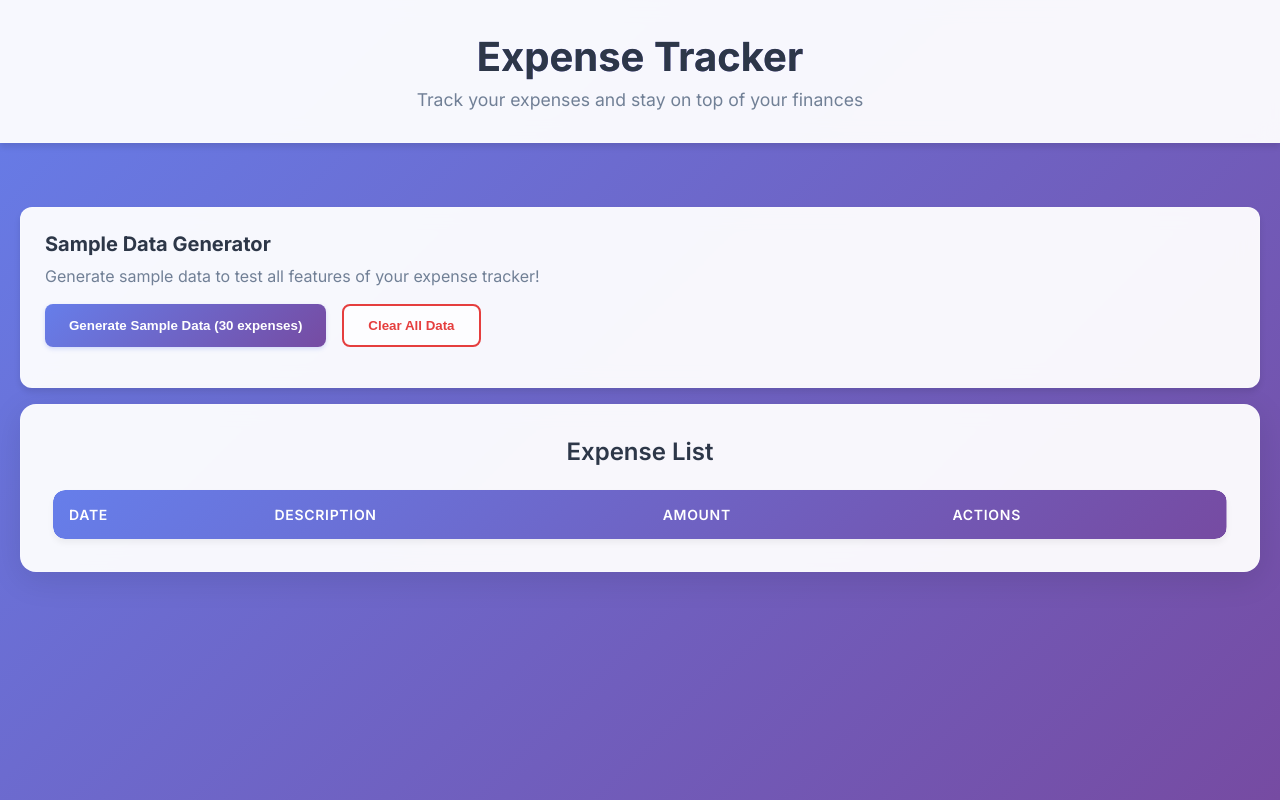
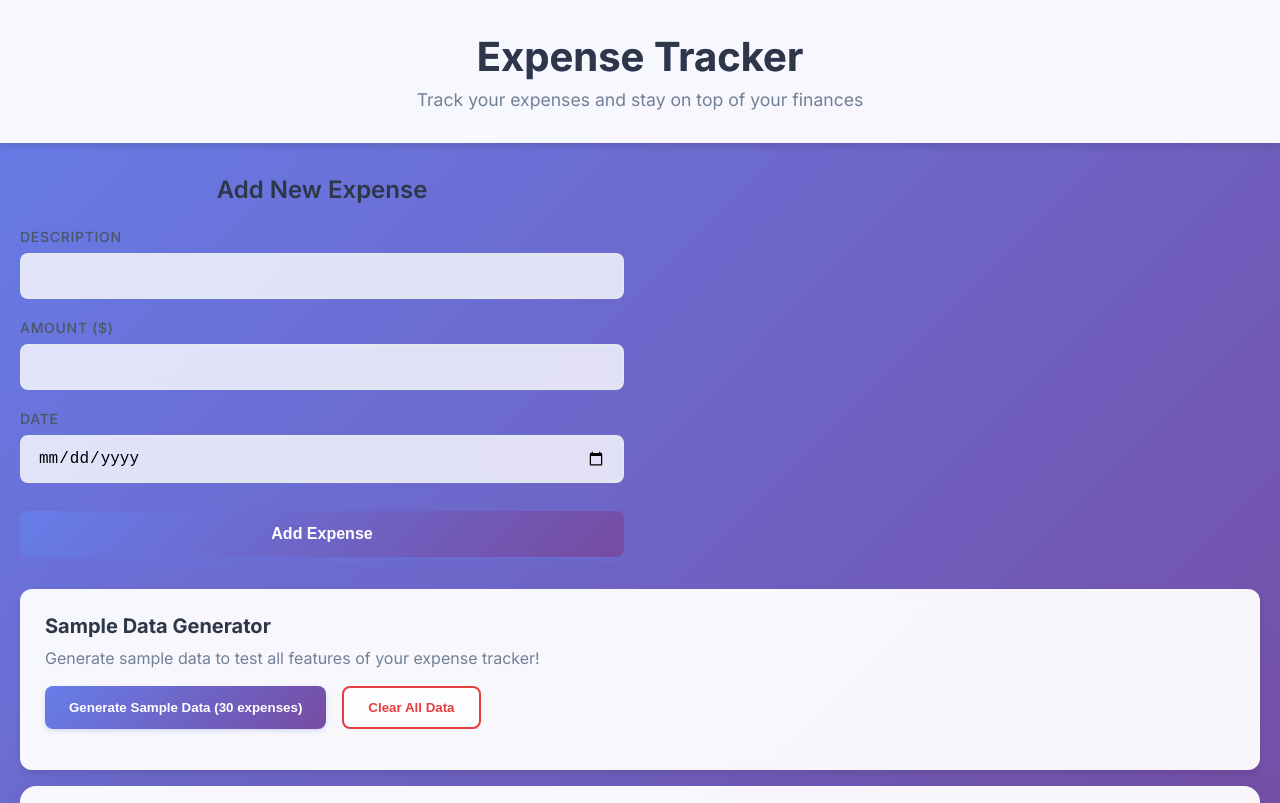
Before and after one commit to ferdamano/expense-tracker, a React (Create React App) app: page / in a window 1280 px wide. Shown: the top 803 px of the page. Built offline with nearby package versions, Linux system fonts and the light colour scheme.

Commit message:
initial work on expense form

```diff
--- a/src/App.js
+++ b/src/App.js
@@ -1,7 +1,8 @@
 import React, { useState, useEffect } from "react";
 import "./App.css";
+import DataGenerator from "./components/DataGenerator";
+import ExpenseForm from "./components/ExpenseForm";
 import ExpenseList from "./components/ExpenseList";
-import DataGenerator from "./components/DataGenerator";
 
 function App() {
   const [expenses, setExpenses] = useState([]);
@@ -50,12 +51,13 @@ function App() {
         <div className="container">
           <div className="app-grid">
             <div className="form-section">
+              <ExpenseForm onAddExpense={addExpense} />
             </div>
             <div className="stats-section"></div>
           </div>
           {expenses.length === 0 && (
-             <DataGenerator onDataGenerated={handleDataGenerated} />
-           )}
+            <DataGenerator onDataGenerated={handleDataGenerated} />
+          )}
           <div className="list-section">
             <ExpenseList expenses={expenses} />
           </div>
--- /dev/null
+++ b/src/components/ExpenseForm.css
@@ -0,0 +1,104 @@
+.expense-form {
+  width: 100%;
+}
+
+.expense-form h2 {
+  font-size: 1.5rem;
+  font-weight: 600;
+  color: #2d3748;
+  margin-bottom: 1.5rem;
+  text-align: center;
+}
+
+.expense-form form {
+  display: flex;
+  flex-direction: column;
+  gap: 1.25rem;
+}
+
+.form-group {
+  display: flex;
+  flex-direction: column;
+  gap: 0.5rem;
+}
+
+.form-group label {
+  font-weight: 500;
+  color: #4a5568;
+  font-size: 0.875rem;
+  text-transform: uppercase;
+  letter-spacing: 0.05em;
+}
+
+.form-group input {
+  padding: 0.75rem 1rem;
+  border: 2px solid #e2e8f0;
+  border-radius: 8px;
+  font-size: 1rem;
+  transition: all 0.2s ease;
+  background: rgba(255, 255, 255, 0.8);
+  backdrop-filter: blur(10px);
+}
+
+.form-group input:focus {
+  outline: none;
+  border-color: #667eea;
+  box-shadow: 0 0 0 3px rgba(102, 126, 234, 0.1);
+  background: rgba(255, 255, 255, 0.95);
+}
+
+.form-group input::placeholder {
+  color: #a0aec0;
+}
+
+.submit-btn {
+  display: flex;
+  align-items: center;
+  justify-content: center;
+  gap: 0.5rem;
+  padding: 0.875rem 1.5rem;
+  background: linear-gradient(135deg, #667eea 0%, #764ba2 100%);
+  color: white;
+  border: none;
+  border-radius: 8px;
+  font-size: 1rem;
+  font-weight: 600;
+  cursor: pointer;
+  transition: all 0.2s ease;
+  margin-top: 0.5rem;
+  box-shadow: 0 4px 6px rgba(102, 126, 234, 0.25);
+}
+
+.submit-btn:hover {
+  transform: translateY(-2px);
+  box-shadow: 0 6px 12px rgba(102, 126, 234, 0.35);
+}
+
+.submit-btn:active {
+  transform: translateY(0);
+}
+
+.submit-btn svg {
+  transition: transform 0.2s ease;
+}
+
+.submit-btn:hover svg {
+  transform: rotate(90deg);
+}
+
+/* Responsive Design */
+@media (max-width: 768px) {
+  .expense-form h2 {
+    font-size: 1.25rem;
+  }
+
+  .form-group input {
+    padding: 0.625rem 0.875rem;
+    font-size: 0.875rem;
+  }
+
+  .submit-btn {
+    padding: 0.75rem 1.25rem;
+    font-size: 0.875rem;
+  }
+}
--- /dev/null
+++ b/src/components/ExpenseForm.js
@@ -0,0 +1,62 @@
+import React, { useState } from "react";
+import './ExpenseForm.css';
+
+const ExpenseForm = ({ onAddExpense }) => {
+  const [description, setDescription] = useState("");
+  const [amount, setAmount] = useState("");
+  const [date, setDate] = useState("");
+
+  const handleSubmit = (e) => {
+    onAddExpense({
+      description: description.trim(),
+      amount: parseFloat(amount).toFixed(2),
+      date: date
+    });
+  };
+  return (
+    <div className="expense-form">
+      <h2>Add New Expense</h2>
+      <form onSubmit={handleSubmit}>
+        <div className="form-group">
+          <label htmlFor="description">Description</label>
+          <input
+            type="text"
+            id="description"
+            name="description"
+            value={description}
+            onChange={(e) => setDescription(e.target.value)}
+            required
+          />
+        </div>
+        <div className="form-group">
+          <label htmlFor="amount">Amount ($)</label>
+          <input
+            type="number"
+            id="amount"
+            name="amount"
+            value={amount}
+            onChange={(e) => setAmount(e.target.value)}
+            required
+          />
+        </div>
+
+        <div className="form-group">
+          <label htmlFor="date">Date</label>
+          <input
+            type="date"
+            id="date"
+            name="date"
+            value={date}
+            onChange={(e) => setDate(e.target.value)}
+            required
+          />
+        </div>
+        <button type="submit" className="submit-btn">
+          <span>Add Expense</span>
+        </button>
+      </form>
+    </div>
+  );
+};
+
+export default ExpenseForm;
```
